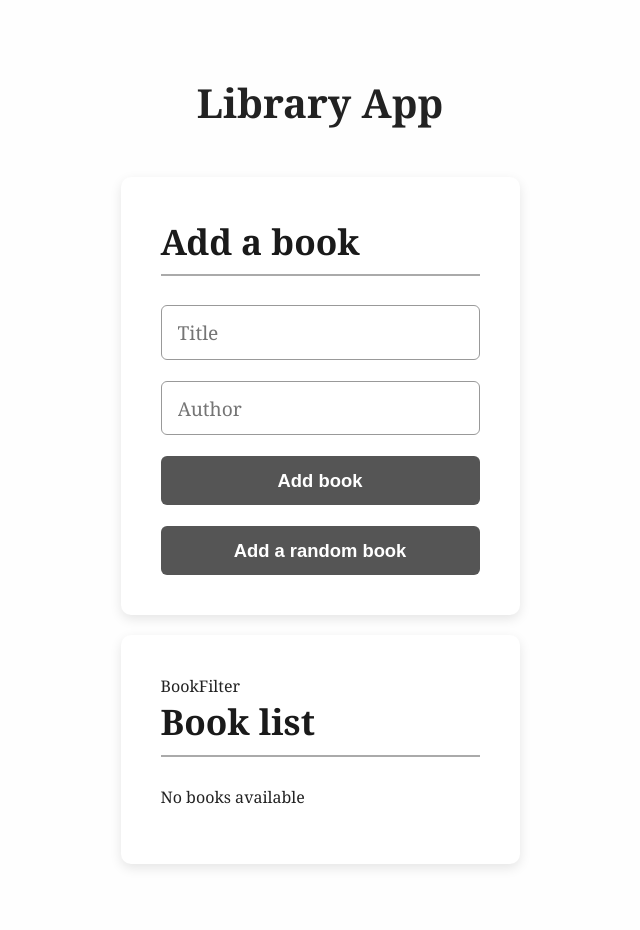
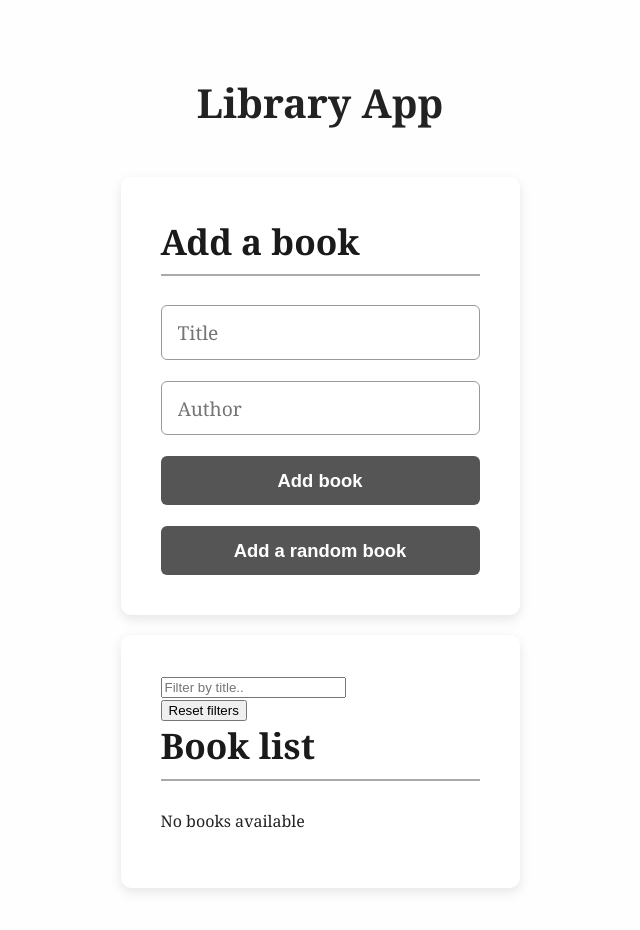
Before and after one commit to DanilZharkovJS/React-Library, a React (Create React App) app in the folder frontend/: page / in a window 1280 px wide. Shown: the top 930 px of the page, without its empty margins (320-960 px from the left). Built offline with nearby package versions, Linux system fonts and the light colour scheme.

Commit message:
Filter Redux slice and title filter

```diff
--- a/frontend/src/Pages/main/components/BookFilter.jsx
+++ b/frontend/src/Pages/main/components/BookFilter.jsx
@@ -1,8 +1,35 @@
 import React from 'react'
-
+import { useDispatch, useSelector } from 'react-redux'
+import {
+  clearFilters,
+  setTitleFilter,
+  titleFilter,
+} from '../../../redux/slices/filterSlice'
+import Button from '../../../components/Button'
 function BookFilter() {
+  const dispatch = useDispatch()
+  const handleTitleFilterChange = (e) => {
+    dispatch(setTitleFilter(e.target.value))
+  }
+  const handleClearAll = () => {
+    dispatch(clearFilters())
+  }
   return (
-    <div>BookFilter</div>
+    <div className="filter">
+      <div className="filter-group">
+        <div className="filter-inputs">
+          <input
+            type="text"
+            placeholder="Filter by title.."
+            value={useSelector(titleFilter)}
+            onChange={handleTitleFilterChange}
+          />
+        </div>
+        <div className="filter-actions">
+          <Button onClick={handleClearAll}>Reset filters</Button>
+        </div>
+      </div>
+    </div>
   )
 }
 
--- a/frontend/src/Pages/main/components/BookList.jsx
+++ b/frontend/src/Pages/main/components/BookList.jsx
@@ -3,26 +3,38 @@ import { useDispatch, useSelector } from 'react-redux'
 import { IoBookmarkOutline, IoBookmarkSharp } from 'react-icons/io5'
 import Button from '../../../components/Button'
 import { deleteBook, toggleFavorite } from '../../../redux/books/actionCreators'
+import { titleFilter } from '../../../redux/slices/filterSlice'
 
 function BookList() {
   const books = useSelector((state) => state.books)
+  const bookTitleFilter = useSelector(titleFilter)
   const dispatch = useDispatch()
+
   const handleDelete = (id) => {
     dispatch(deleteBook(id))
   }
+
   const handleToggleFavorite = (id) => {
     dispatch(toggleFavorite(id))
   }
+
+  const filteredBooks = books.filter((book) => {
+    const matchesTitle = book.title
+      .toLowerCase()
+      .includes(bookTitleFilter.toLowerCase())
+    return matchesTitle
+  })
+
   return (
     <div>
       <h2>Book list</h2>
-      {!books.length ? (
+      {!filteredBooks.length ? (
         <p>No books available</p>
       ) : (
         <ul>
           <div className="single-book-container">
-            {books.map((book, i) => (
-              <div key={book.id} className='book'>
+            {filteredBooks.map((book, i) => (
+              <div key={book.id} className="book">
                 <li>
                   {++i}. {book.title} by <strong>{book.author}</strong>
                   <div className="actions">
--- a/frontend/src/index.js
+++ b/frontend/src/index.js
@@ -11,11 +11,11 @@ root.render(
         <App />
     </Provider>
 )
-let num = 1
-const vanya = 'vanya pedik'
-const vanyaa = 'vanya pedik'
-while (num < 100) {
-    num++
-    console.log(vanya)
-    console.log(vanyaa)
-}
+// let num = 1
+// const vanya = 'vanya pedik'
+// const vanyaa = 'vanya pedik'
+// while (num < 100) {
+//     num++
+//     console.log(vanya)
+//     console.log(vanyaa)
+// }
--- /dev/null
+++ b/frontend/src/redux/slices/filterSlice.js
@@ -0,0 +1,20 @@
+import { createSlice } from '@reduxjs/toolkit'
+
+const initialState = { title: '' }
+
+const filterSlice = createSlice({
+  name: 'filter',
+  initialState,
+  reducers: {
+    setTitleFilter: (state, action) => {
+      state.title = action.payload
+    },
+    clearFilters: (state) => {
+      return initialState
+    }
+  },
+})
+
+export const { setTitleFilter, clearFilters } = filterSlice.actions
+export const titleFilter = (state) => state.filter.title
+export default filterSlice.reducer
--- a/frontend/src/redux/store.js
+++ b/frontend/src/redux/store.js
@@ -1,10 +1,11 @@
-// src/redux/store.js
 import { configureStore } from '@reduxjs/toolkit'
 import bookReducer from './books/reducer'
+import filterReducer from './slices/filterSlice'
 
 const store = configureStore({
   reducer: {
     books: bookReducer,
+    filter: filterReducer,
   },
 })
 
```
